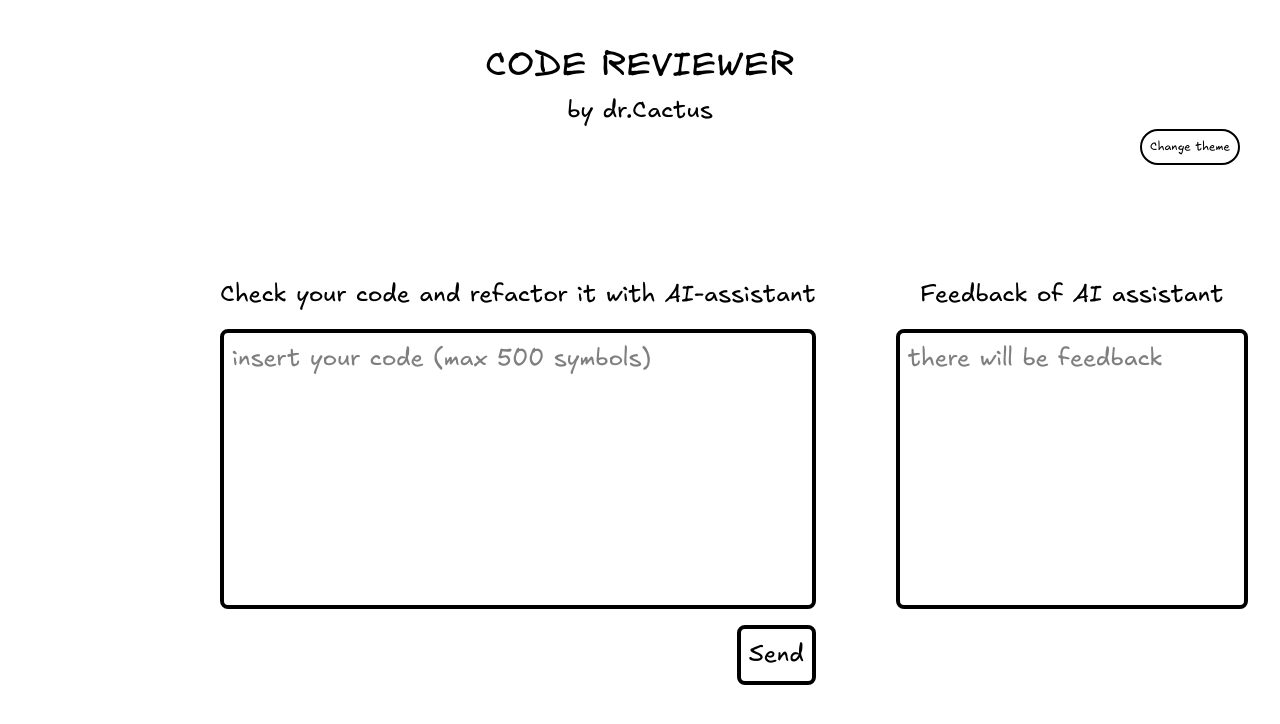
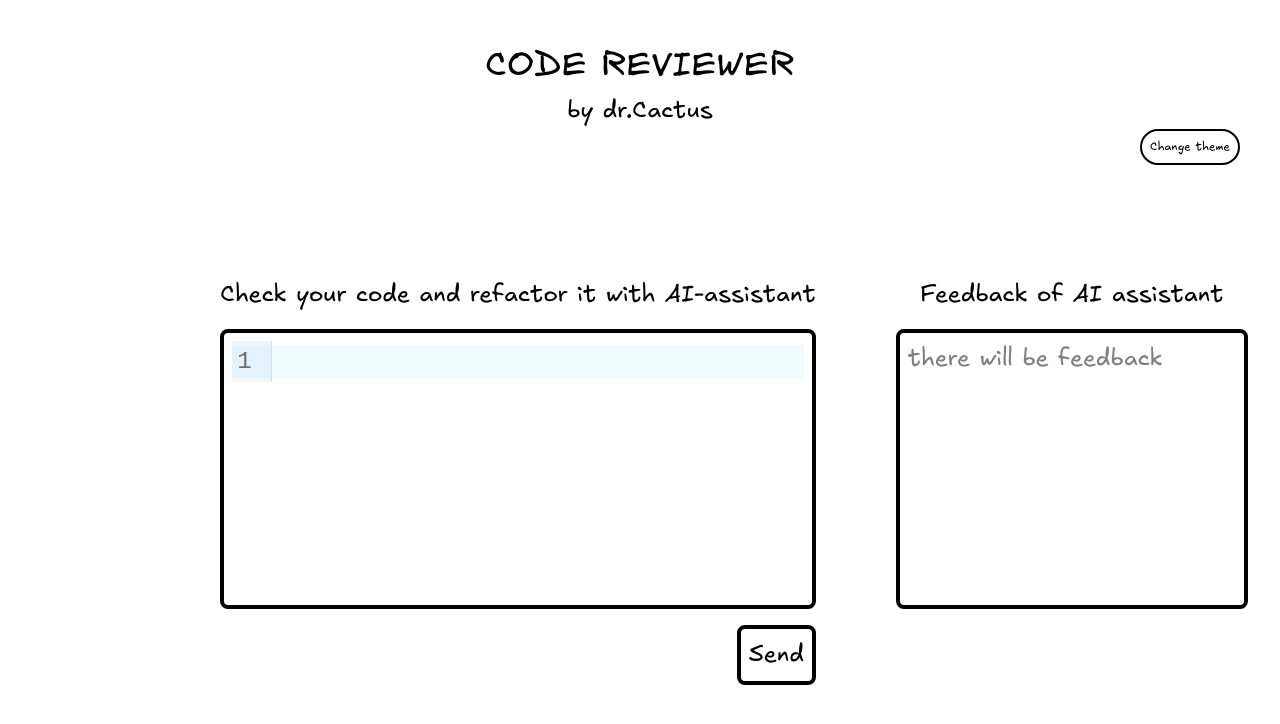
Before and after one commit to artemkril07/code-reviewer, a React (Vite) app: page / in a window 1280 px wide. Shown: the top 724 px of the page. Built offline with nearby package versions, Linux system fonts and the light colour scheme.

Commit message:
Feature: Changed textarea on code editor

```diff
--- a/package.json
+++ b/package.json
@@ -10,7 +10,9 @@
     "preview": "vite preview"
   },
   "dependencies": {
+    "@codemirror/lang-javascript": "^6.2.5",
     "@tailwindcss/vite": "^4.3.3",
+    "codemirror": "^6.0.2",
     "react": "^19.2.8",
     "react-dom": "^19.2.8",
     "tailwindcss": "^4.3.3"
--- a/src/App.tsx
+++ b/src/App.tsx
@@ -6,6 +6,7 @@ function App() {
   return (
     <>
       <HeaderInput />
+
       <ThemeToggle />
       <CodeInput />
     </>
--- a/src/api/apiRequest.ts
+++ b/src/api/apiRequest.ts
@@ -1,5 +1,3 @@
-import.meta.env;
-
 // Structure of api request on Gemini server
 
 export const sendRequest = async (request: string) => {
--- a/src/components/ButtonThemeToggle.tsx
+++ b/src/components/ButtonThemeToggle.tsx
@@ -16,7 +16,7 @@ export const ThemeToggle: FC = () => {
       <div className="flex justify-end">
         <button
           type="button"
-          className="themeToggle border-2 rounded-full mr-10 text-xs w-25 p-2"
+          className="themeToggle border-2 rounded-full mr-10 text-xs w-25 p-2 hover:bg-blue-400 hover: cursor-pointer"
           onClick={toggleTheme}
         >
           Change theme
--- /dev/null
+++ b/src/components/CodeEditor.tsx
@@ -0,0 +1,52 @@
+import { useEffect, useRef, type FC } from "react";
+import { EditorView, basicSetup } from "codemirror";
+import {javascript} from "@codemirror/lang-javascript"
+
+export interface EditorProps {
+  className?: string,
+  onChange: (value: string)=> void,
+  value: string
+}
+
+export const CodeEditor: FC<EditorProps>= ({className, onChange, value}) => {
+  const editorRef = useRef<HTMLDivElement>(null);
+
+  // Щоб мати доступ окремо до редактора
+  const viewRef = useRef<EditorView | null>(null);
+
+  useEffect(() => {
+    if(!editorRef.current) return
+    const myEditor = new EditorView({
+      doc: value,
+      extensions: [basicSetup, javascript(),
+        EditorView.updateListener.of((update)=>{
+          if(update.docChanged){
+            onChange(update.state.doc.toString())
+          }
+        }),
+      ],
+      parent: editorRef.current,
+    });
+    viewRef.current = myEditor;
+    return () => { myEditor.destroy() }
+  }, []);
+
+  useEffect(()=>{
+    if (!viewRef.current) return
+    const currentValue = viewRef.current.state.doc.toString();
+    if(value === "" && currentValue !== ""){
+      viewRef.current.dispatch({
+        changes: {
+          from: 0,
+          to: currentValue.length,
+          insert: ""
+        }
+      })
+    }
+  },[value])
+  return (
+    <div className={className}>
+      <div  ref={editorRef} ></div>
+    </div>
+  );
+};
--- a/src/components/CodeInput.tsx
+++ b/src/components/CodeInput.tsx
@@ -1,65 +1,66 @@
 import { useState, type FC } from "react";
 import { type CodeInputProps } from "../types/index.ts";
 import { sendRequest } from "../api/apiRequest.ts";
+import { CodeEditor } from "./CodeEditor.tsx";
 
 export const CodeInput: FC<CodeInputProps> = () => {
   const [inputValue, setInputValue] = useState<string>("");
   const [aiResponse, setAiResponse] = useState<string>("");
-  const [errorRequest, setErrorRequest] = useState<string>("")
+  const [errorRequest, setErrorRequest] = useState<string>("");
 
   // Type of event as typescript
 
-  const observeInputCode = (e: React.ChangeEvent<HTMLTextAreaElement>) => {
-    setInputValue(e.target.value);
+  const observeInputCode = (value: string) => {
+    setInputValue(value);
   };
 
   const handleClick = async () => {
-    setAiResponse(" ");
-    setInputValue(" ");
+    if (inputValue.length !== 0) {
+      setErrorRequest("");
+      setAiResponse("");
+      setInputValue("");
       localStorage.setItem("userCode", JSON.stringify(inputValue));
       try {
         const response = await sendRequest(inputValue);
         const data = await response.json();
         console.log(data);
 
-      if (data.choices && data.choices.length > 0){
-        const responseDataAi = data.choices[0].message.content
+        if (data.choices && data.choices.length > 0) {
+          const responseDataAi = data.choices[0].message.content;
           setAiResponse(responseDataAi);
           console.log(responseDataAi);
-      }else{
-        setErrorRequest('Error server');
-
+        } else {
+          setErrorRequest("Error server");
         }
-
       } catch (error) {
-      const errorMessage = error instanceof Error ? error.message : 'An error occurred';
+        const errorMessage =
+          error instanceof Error ? error.message : "An error occurred";
         console.error(errorMessage);
-      setErrorRequest(errorMessage );
+        setErrorRequest(errorMessage);
 
         // type of error because typescript initialize it as "unknown"
+      }
+    } else {
+      return alert("Заповніть поле");
     }
   };
 
   return (
     <div>
-
       <div className=" grid  grid-cols-3 justify-center mt-20 p-8 gap-20 ">
         <div className="code-container flex-container col-span-2 ml-auto">
           <div className="grid grid-cols-1 w-fit gap-4">
             <p>Check your code and refactor it with AI-assistant</p>
-            <textarea
+            <CodeEditor
               className="w-full h-70 border-black border-4 rounded-lg resize-none p-2 dark:border-white "
-              name="codeReviwer"
-              id="codeReviwer"
-              placeholder="insert your code (max 500 symbols)"
-              maxLength={500}
               onChange={observeInputCode}
               value={inputValue}
-            ></textarea>
+            ></CodeEditor>
             <button
               type="button"
-              className="border-black border-4 rounded-lg p-2 ml-auto dark:border-white "
-              onClick={handleClick}>
+              className="border-black border-4 rounded-lg p-2 ml-auto dark:border-white hover:bg-blue-400 hover: cursor-pointer"
+              onClick={handleClick}
+            >
               Send
             </button>
           </div>
@@ -72,7 +73,7 @@ export const CodeInput: FC<CodeInputProps> = () => {
             id="aiResponse"
             placeholder="there will be feedback"
             readOnly
-            value={ errorRequest.length !== 0 ? errorRequest : aiResponse}
+            value={errorRequest.length !== 0 ? errorRequest : aiResponse}
           ></textarea>
         </div>
       </div>
```
Also changed, not shown: 1 other file (tests, documents, lock files or other folders). Lines whose indentation alone changed are shown as unchanged.
